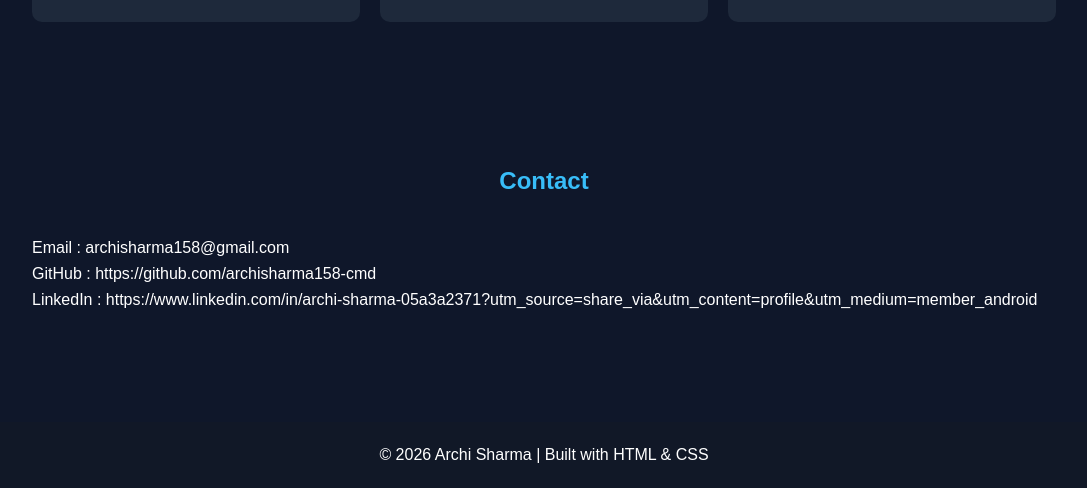
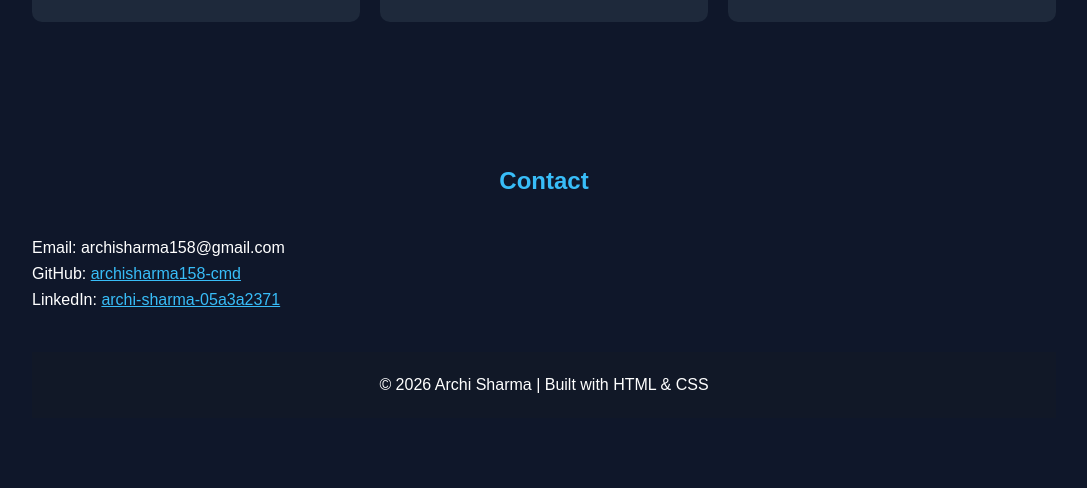
Before and after one commit to archisharma158-cmd/cicd-practice, a plain HTML site: page index.html in a window 1280 px wide. Shown: the part 2064-2552 px from the top of the page, without its empty margins (96-1183 px from the left). Drawn offline with Linux system fonts and the light colour scheme.

Commit message:
changed contact section of index.html
added url of linkedin and github in contact section.

```diff
--- a/index.html
+++ b/index.html
@@ -237,17 +237,24 @@
     </section>
 
     <section id="contact">
-      <h2>Contact</h2>
 
-      <p>Email : archisharma158@gmail.com</p>
+    <h2>Contact</h2>
 
-      <p>GitHub : https://github.com/archisharma158-cmd</p>
+    <p>Email: archisharma158@gmail.com</p>
 
-      <p>
-        LinkedIn :
-        https://www.linkedin.com/in/archi-sharma-05a3a2371?utm_source=share_via&utm_content=profile&utm_medium=member_android
-      </p>
-    </section>
+    <p>
+        GitHub:
+        <a href="https://github.com/archisharma158-cmd" target="_blank">
+            archisharma158-cmd
+        </a>
+    </p>
+
+    <p>
+        LinkedIn:
+        <a href=" https://www.linkedin.com/in/archi-sharma-05a3a2371?utm_source=share_via&utm_content=profile&utm_medium=member_android" target="_blank">
+            archi-sharma-05a3a2371
+        </a>
+    </p>
 
     <footer>
       <p>© 2026 Archi Sharma | Built with HTML & CSS</p>
```
